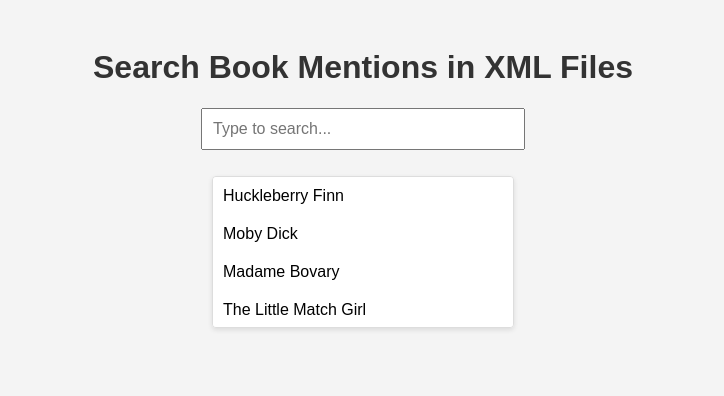
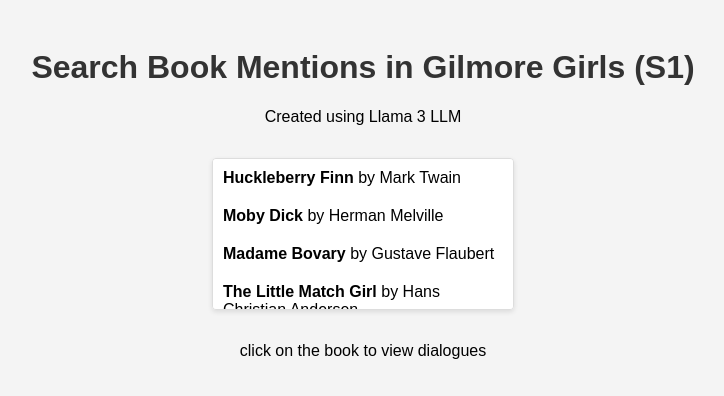
Before and after one commit to tapanBabbar9/llama3, a FastAPI app: page / in a window 1280 px wide. Shown: the top 396 px of the page, without its empty margins (277-1001 px from the left). Run offline with FastAPI, Linux system fonts and the light colour scheme.

Commit message:
UI changes

```diff
--- a/gilmore-girls/book-search-app/app.py
+++ b/gilmore-girls/book-search-app/app.py
@@ -1,5 +1,6 @@
 from fastapi import FastAPI, Query
 from fastapi.responses import JSONResponse, FileResponse
+from datetime import timedelta
 import os
 import xml.etree.ElementTree as ET
 
@@ -23,7 +24,6 @@
     {"title": "Gaucho", "author": "Jorge Luis Borges"},
     {"title": "TO PERM OR NOT TO PERM", "author": "William Shakespeare (as Hamlet)"},
     {"title": "VALLEY OF THE DOLLS", "author": "Jacqueline Susann"},
-    {"title": "Mushrooms", "author": "Lewis Carroll"},
     {"title": "9 1/2 Weeks", "author": "Judith Viola"},
     {"title": "Willy Wonka", "author": "Roald Dahl"},
     {"title": "The Way We Were", "author": "Arthur Laurents"},
@@ -51,7 +51,23 @@
     {"title": "Barron's", "author": "Walter Burley Griffin"},
 ]
 
+def convert_timestamp(timestamp):
+    # Remove the trailing 't' and convert to an integer
+    milliseconds = int(timestamp[:-1])
 
+    # Convert milliseconds to seconds
+    seconds = milliseconds / 1000
+
+    # Convert seconds to a timedelta object
+    time_delta = timedelta(seconds=seconds)
+
+    # Extract hours and minutes from the timedelta object
+    total_seconds = int(time_delta.total_seconds())
+    hours, remainder = divmod(total_seconds, 3600)
+    minutes, _ = divmod(remainder, 60)
+
+    # Format as hh:mm
+    return f"{int(hours):02}:{int(minutes):02}"
 
 @app.get("/books")
 def get_books():
@@ -75,16 +91,26 @@
             print(f"Searching in {file_name}")
             print(root)
             # Search for the query in the text content of each <p> tag
-            for elem in root.findall(".//ttml:p", namespaces):
+            dialogue = root.findall(".//ttml:p", namespaces)
+            for idx, elem in  enumerate(dialogue):
                 text = elem.text
                 if text is not None and query.lower() in text.lower():
                     # Extract the necessary attributes
                     begin = elem.get('begin')
+                    # Initialize the result dictionary
                     result = {
                         'file': file_name,
-                        'begin': begin,
-                        'text': text
+                        'begin': convert_timestamp(begin),
+                        'text': dialogue[idx].text if dialogue[idx].text is not None else ''
                     }
+
+                    # Check if there is a previous dialogue element and .text exists
+                    if idx > 0 and dialogue[idx - 1].text is not None:
+                        result['text'] = dialogue[idx - 1].text + " " + result['text']
+
+                    # Check if there is a next dialogue element and .text exists
+                    if idx < len(dialogue) - 1 and dialogue[idx + 1].text is not None:
+                        result['text'] += " " + dialogue[idx + 1].text
                     results.append(result)
 
     return results
--- a/gilmore-girls/book-search-app/templates/index.html
+++ b/gilmore-girls/book-search-app/templates/index.html
@@ -4,7 +4,12 @@
 <head>
     <meta charset="UTF-8">
     <meta name="viewport" content="width=device-width, initial-scale=1.0">
-    <title>Book Search</title>
+    <title>Book Mentions in Gilmore Girls</title>
+    <meta name="description" content="So, how are you liking Moby Dick? - Oh, it's really good.">
+    <meta property="og:title" content="Book Mentions in Gilmore Girls" />
+    <meta property="og:description" content="So, how are you liking Moby Dick? - Oh, it's really good." />
+    <meta property="og:image"
+        content="rory.jpg" />
     <style>
         body {
             font-family: Arial, sans-serif;
@@ -77,10 +82,11 @@
 </head>
 
 <body>
-    <h1>Search Book Mentions in XML Files</h1>
+    <h1>Search Book Mentions in Gilmore Girls (S1)</h1>
+    <p style="text-align: center;">Created using Llama 3 LLM</p>
     <div class="search-container">
-        <input type="text" id="bookSearch" placeholder="Type to search..." oninput="filterBooks()" />
         <ul id="bookList"></ul>
+        <p>click on the book to view dialogues</p>
     </div>
     <div class="results-container" id="results"></div>
 
@@ -100,7 +106,19 @@
             bookList.innerHTML = '';
             books.forEach(book => {
                 const li = document.createElement('li');
-                li.textContent = book.title;
+
+                // Create a span for the book title and make it bold
+                const titleSpan = document.createElement('span');
+                titleSpan.innerHTML = `<strong>${book.title}</strong>`;
+
+                // Create a span for the author
+                const authorSpan = document.createElement('span');
+                authorSpan.textContent = ` by ${book.author}`;
+
+                // Append both spans to the list item
+                li.appendChild(titleSpan);
+                li.appendChild(authorSpan);
+
                 li.onclick = () => searchBookMentions(book.title);
                 bookList.appendChild(li);
             });
@@ -141,9 +159,13 @@
             results.forEach(result => {
                 const div = document.createElement('div');
                 div.className = 'result';
-                div.innerHTML = `<p><strong>File Name:</strong> ${result.file}</p>
-                        <p><strong>Begin:</strong> ${result.begin}</p>
-                        <p><strong>Text:</strong> ${result.text}</p>`;
+                const episodeNumberMatch = result.file.match(/ep-(\d+)\.xml/);
+                const episodeNumber = episodeNumberMatch ? episodeNumberMatch[1] : 'Unknown';
+
+                // Format the episode number
+                const episodeName = `Episode ${episodeNumber}`;
+                div.innerHTML = `<p><strong>${episodeName}</strong></p>
+                        <p><strong>Dialogue: </strong>"${result.text}"</p>`;
                 resultsContainer.appendChild(div);
             });
         }
```
Also changed, not shown: gilmore-girls/book-search-app/rory.jpg (added).
